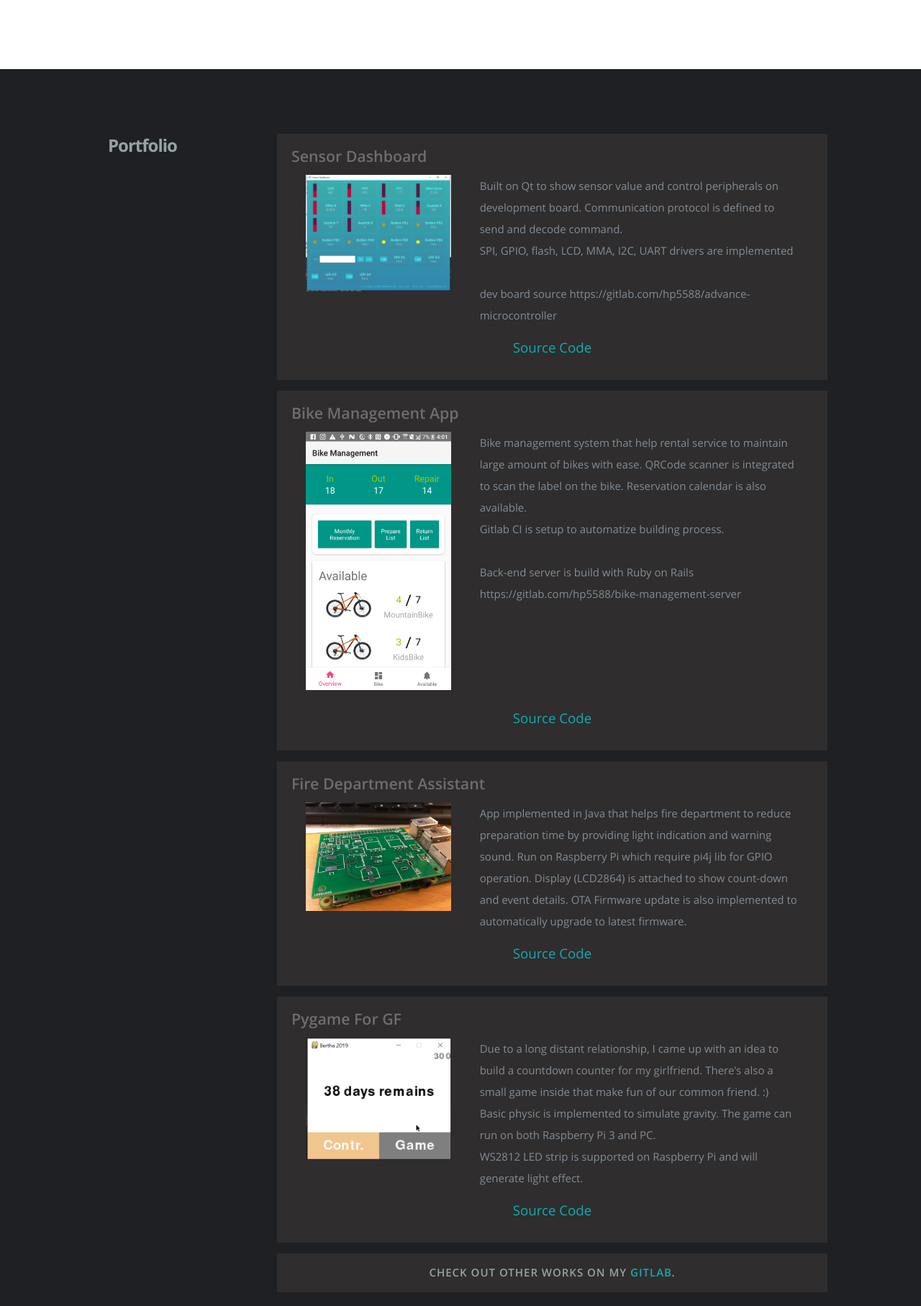
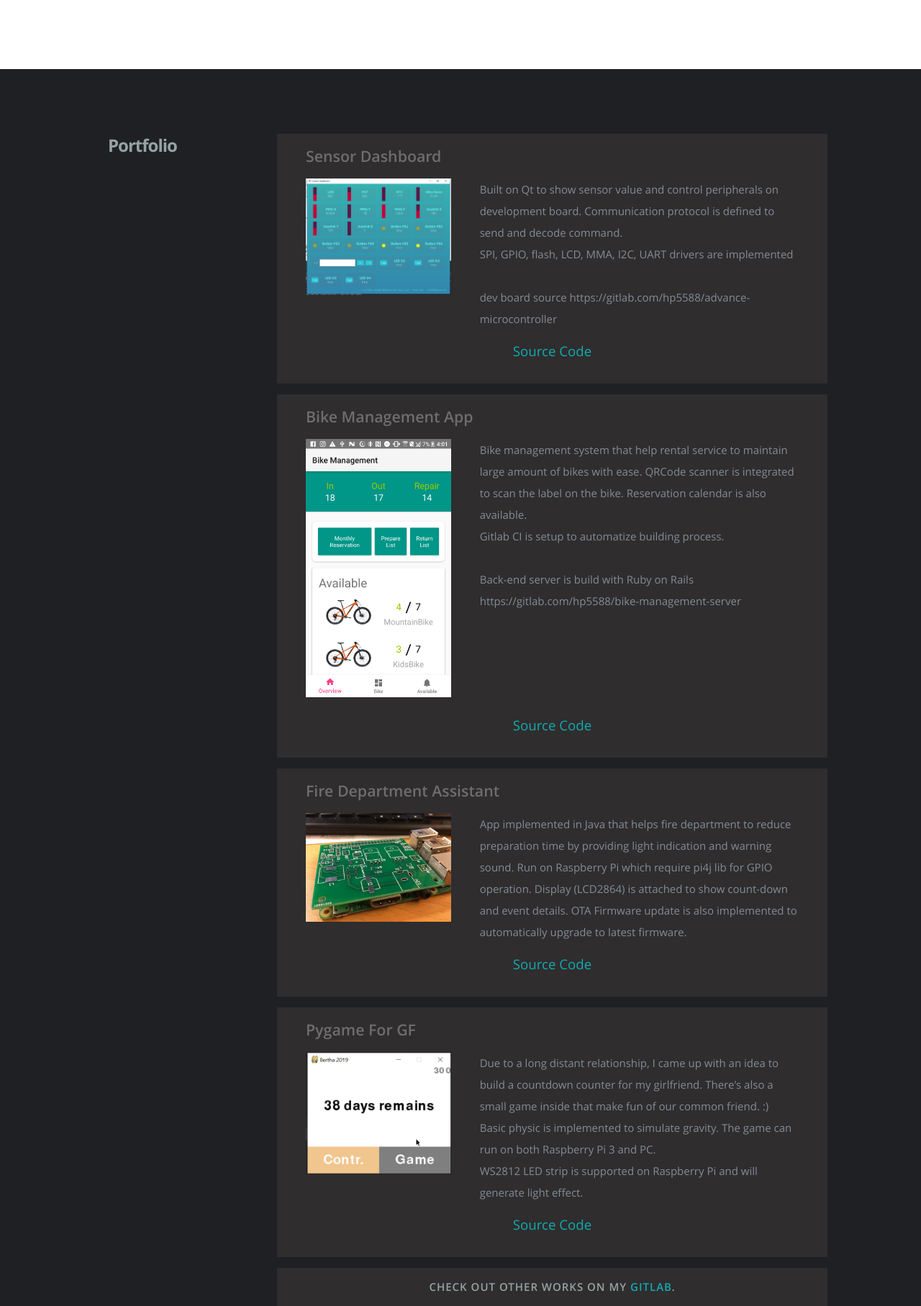
Before and after one commit to powen-kao/CV-Site, a Django app: page / in a window 1280 px wide. Shown: the part 3707-5522 px from the top of the page at 72% size. Run offline with Django 3.2, Linux system fonts and the light colour scheme; data comes from the database, SQL or seed files in the repository; some libraries are stand-ins or nearby versions.

Commit message:
fix portfolio image and header alignment

```diff
--- a/cv/static/cv/css/layout.css
+++ b/cv/static/cv/css/layout.css
@@ -351,7 +351,8 @@ ul#nav li.current a { color: #F06000; }
 #portfolio h2 {
    font: 16pt/24pt 'opensans-semibold', sans-serif;
    color: #6F6D6E;
-   margin-bottom: 10px;
+   margin-bottom: 15px;
+   padding-left: 20px;
 }
 
 #portfolio h3 {
```
